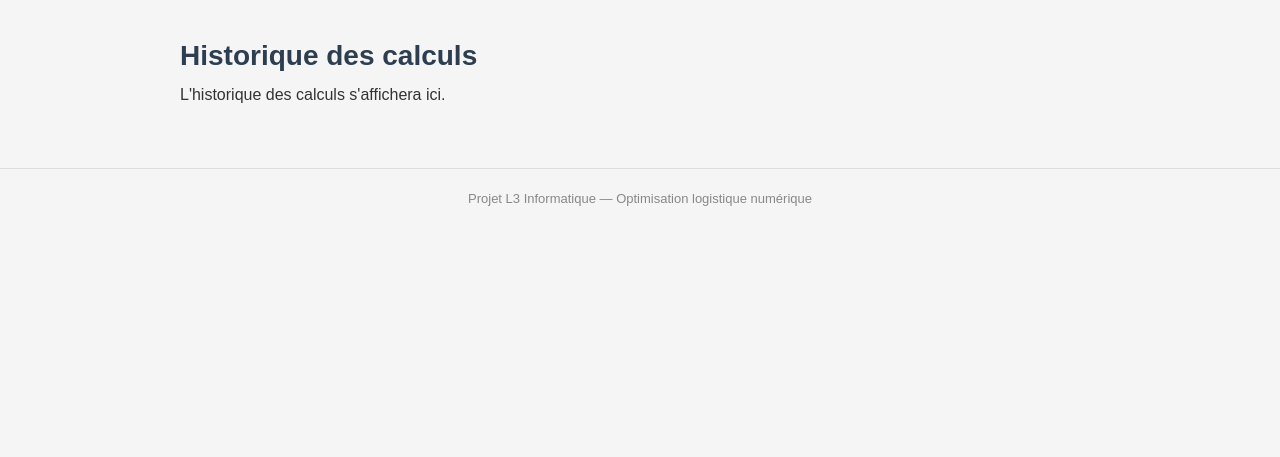
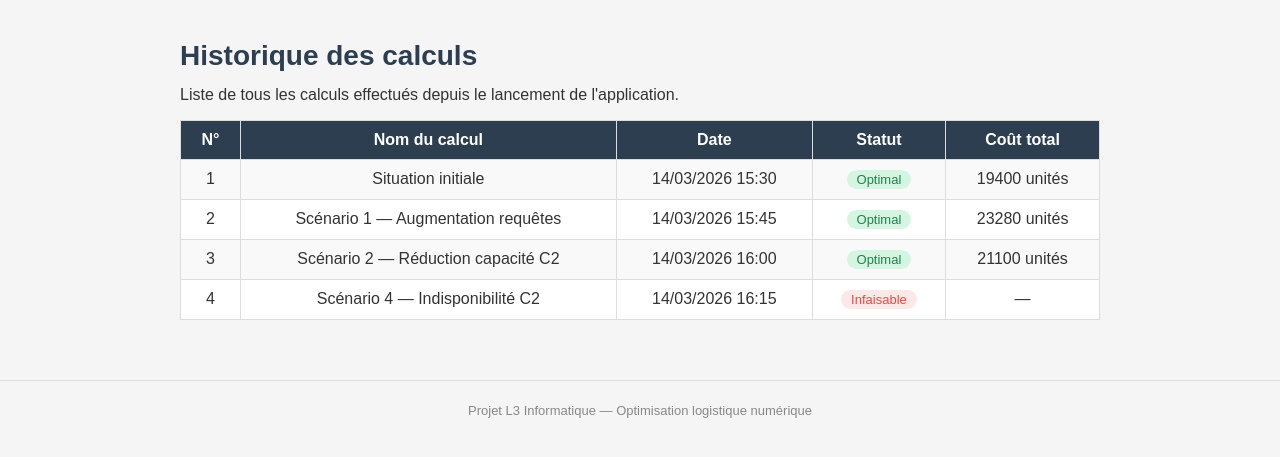
Before and after one commit to NajoroRabiaza/System_optimization_logistic_numeric, a Django app: page /historique/ in a window 1280 px wide. Shown: the part 46-503 px from the top of the page. Run offline with Django 4.2, Linux system fonts and the light colour scheme.

Commit message:
feat: add history page with fake data

```diff
--- a/interface/templates/interface/historique.html
+++ b/interface/templates/interface/historique.html
@@ -3,6 +3,42 @@
 {% block title %}Historique — Logistics Optimizer{% endblock %}
 
 {% block content %}
-    <h1>Historique des calculs</h1>
-    <p>L'historique des calculs s'affichera ici.</p>
+<h1>Historique des calculs</h1>
+<p>Liste de tous les calculs effectués depuis le lancement de l'application.</p>
+
+{% if historique %}
+<table>
+    <tr>
+        <th>N°</th>
+        <th>Nom du calcul</th>
+        <th>Date</th>
+        <th>Statut</th>
+        <th>Coût total</th>
+    </tr>
+    {% for calcul in historique %}
+    <tr>
+        <td>{{ calcul.numero }}</td>
+        <td>{{ calcul.nom }}</td>
+        <td>{{ calcul.date }}</td>
+        <td>
+            {% if calcul.statut == 'Optimal' %}
+            <span class="statut statut-optimal">{{ calcul.statut }}</span>
+            {% else %}
+            <span class="statut statut-infaisable">{{ calcul.statut }}</span>
+            {% endif %}
+        </td>
+        <td>
+            {% if calcul.cout_total %}
+            {{ calcul.cout_total }} unités
+            {% else %}
+            —
+            {% endif %}
+        </td>
+    </tr>
+    {% endfor %}
+</table>
+{% else %}
+<p>Aucun calcul effectué pour le moment.</p>
+{% endif %}
+
 {% endblock %}
--- a/interface/views.py
+++ b/interface/views.py
@@ -88,5 +88,37 @@ def scenarios(request):
     return render(request, 'interface/scenarios.html', {'scenarios': liste_scenarios})
 
 
+
+# on ajoute les données fictives
 def historique(request):
-    return render(request, 'interface/historique.html')
+    liste_historique = [
+        {
+            'numero': 1,
+            'nom': 'Situation initiale',
+            'date': '14/03/2026 15:30',
+            'statut': 'Optimal',
+            'cout_total': 19400,
+        },
+        {
+            'numero': 2,
+            'nom': 'Scénario 1 — Augmentation requêtes',
+            'date': '14/03/2026 15:45',
+            'statut': 'Optimal',
+            'cout_total': 23280,
+        },
+        {
+            'numero': 3,
+            'nom': 'Scénario 2 — Réduction capacité C2',
+            'date': '14/03/2026 16:00',
+            'statut': 'Optimal',
+            'cout_total': 21100,
+        },
+        {
+            'numero': 4,
+            'nom': 'Scénario 4 — Indisponibilité C2',
+            'date': '14/03/2026 16:15',
+            'statut': 'Infaisable',
+            'cout_total': None,
+        },
+    ]
+    return render(request, 'interface/historique.html', {'historique': liste_historique})
--- a/static/css/main.css
+++ b/static/css/main.css
@@ -194,3 +194,15 @@ footer {
     background-color: #bdc3c7;
     cursor: not-allowed;
 }
+
+
+/* Statuts historique */
+.statut-optimal {
+    background-color: #d5f5e3;
+    color: #1e8449;
+}
+
+.statut-infaisable {
+    background-color: #fde8e8;
+    color: #e74c3c;
+}
```
